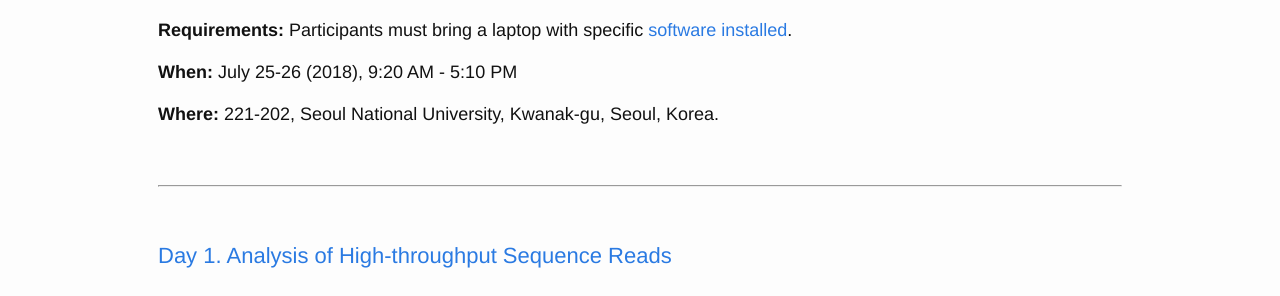
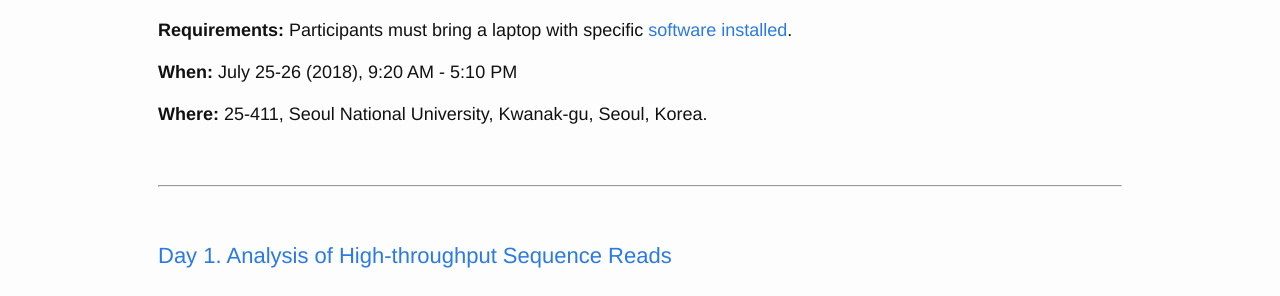
Before and after one commit to htsworkshop/stom-2018, a Jekyll site: the page built from index.md, in a window 1280 px wide. Shown: the part 690-986 px from the top of the page. Built offline with Jekyll 4.4.1, drawn with Linux system fonts in a browser that asks for light colours; our own code applies the rules of GitHub Pages for plain Markdown files.

Commit message:
Fixed location

```diff
--- a/index.md
+++ b/index.md
@@ -35,7 +35,7 @@ basic UNIX skills (such as free contents material at
 
 **When:** July 25-26 (2018), 9:20 AM - 5:10 PM
 
-**Where:** 221-202, Seoul National University, Kwanak-gu, Seoul, Korea.
+**Where:** 25-411, Seoul National University, Kwanak-gu, Seoul, Korea.
 
 <br>
 <hr>
```
